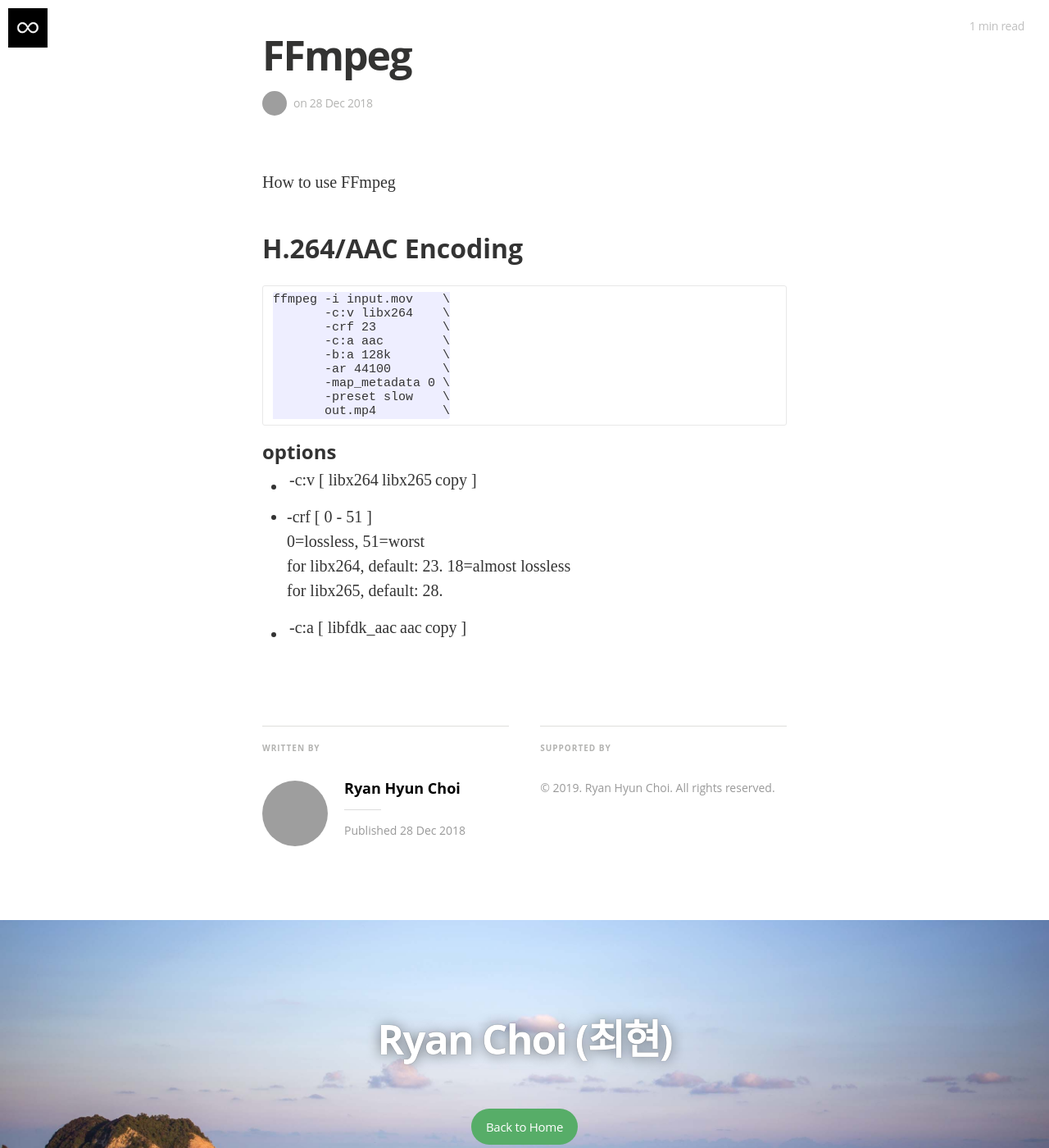
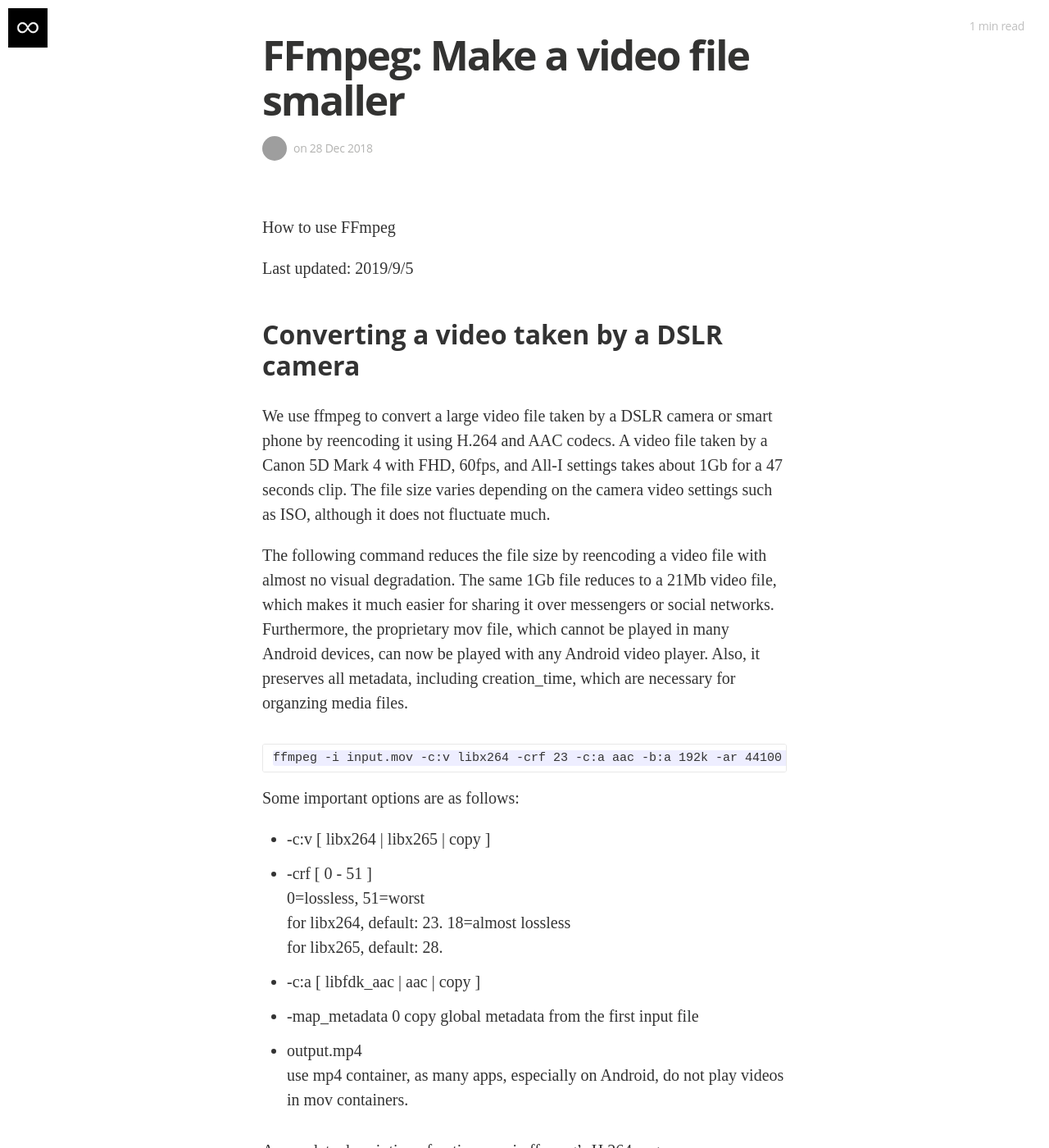
Before and after one commit to ryanhc/ryanhc.github.io, a Jekyll site: the page built from _posts/2018-12-28-ffmpeg.md, in a window 1280 px wide and 1400 px high. Shown: the whole window at 82% size. Built offline with Jekyll 4.4.1, drawn with Linux system fonts in a browser that asks for light colours; nearby versions of some CDN libraries; some web fonts are replaced; some of the changed text lies outside the part shown; grey boxes are pictures that could not be loaded.

Commit message:
Update ffmpeg

````diff
--- a/_posts/2018-12-28-ffmpeg.md
+++ b/_posts/2018-12-28-ffmpeg.md
@@ -1,31 +1,47 @@
 ---
 layout: post
-title:  "FFmpeg"
+title:  "FFmpeg: Make a video file smaller"
 date:   2018-12-28 00:00:00
 categories: dev
 ---
 
 How to use FFmpeg
 
-## H.264/AAC Encoding
+Last updated: 2019/9/5
+
+## Converting a video taken by a DSLR camera
+
+We use ffmpeg to convert a large video file taken by a DSLR camera or
+smart phone by reencoding it using H.264 and AAC codecs. A video file
+taken by a Canon 5D Mark 4 with FHD, 60fps, and All-I settings takes about
+1Gb for a 47 seconds clip. The file size varies depending on the camera
+video settings such as ISO, although it does not fluctuate much.
+
+The following command reduces the file size by reencoding a video file with
+almost no visual degradation. The same 1Gb file reduces to a 21Mb video
+file, which makes it much easier for sharing it over messengers or
+social networks. Furthermore, the proprietary mov file, which cannot be played
+in many Android devices, can now be played with any Android video player.
+Also, it preserves all metadata, including creation\_time, which are necessary
+for organzing media files.
 
 ```
-ffmpeg -i input.mov    \
-       -c:v libx264    \
-       -crf 23         \
-       -c:a aac        \
-       -b:a 128k       \
-       -ar 44100       \
-       -map_metadata 0 \
-       -preset slow    \
-       out.mp4         \
+ffmpeg -i input.mov -c:v libx264 -crf 23 -c:a aac -b:a 192k -ar 44100 -map_metadata 0 -preset slow output.mp4
 ```
 
-### options
+Some important options are as follows:
 
-* -c:v [ libx264 | libx265 | copy ]
+* -c:v [ libx264 \| libx265 \| copy ]
 * -crf [ 0 - 51 ]<br>
     0=lossless, 51=worst<br>
     for libx264, default: 23. 18=almost lossless<br>
     for libx265, default: 28.
-* -c:a [ libfdk\_aac | aac | copy ]
+* -c:a [ libfdk\_aac \| aac \| copy ]
+* -map\_metadata 0
+    copy global metadata from the first input file
+* output.mp4<br>
+    use mp4 container, as many apps, especially on Android, do not play
+    videos in mov containers.
+
+A complete description of options are in ffmpeg's
+[H.264 page](https://trac.ffmpeg.org/wiki/Encode/H.264).
````
